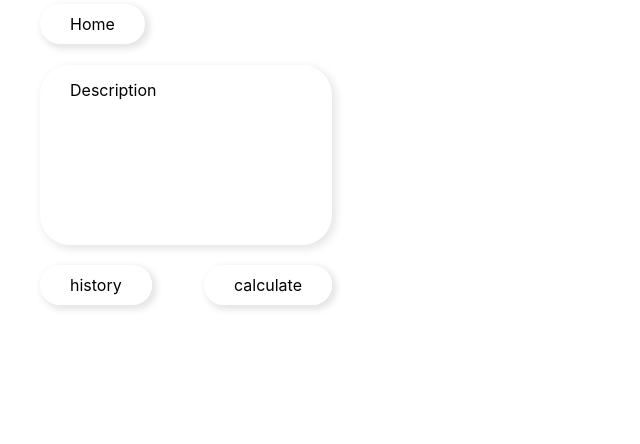
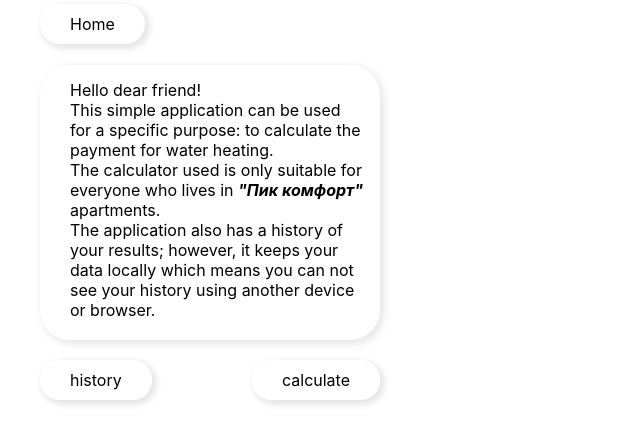
Before and after one commit to L1ghT0/-Pik-Comfort-Calculator, a React (Create React App) app: page / in a window 1280 px wide. Shown: the top 444 px of the page, without its empty margins (0-640 px from the left). Built offline with nearby package versions, Linux system fonts and the light colour scheme.

Commit message:
description text has been added

```diff
--- a/src/components/HomePage/HomePage.module.css
+++ b/src/components/HomePage/HomePage.module.css
@@ -8,16 +8,20 @@
     outline: none;
     box-shadow: 3px 3px 8px 1px rgba(0, 0, 0, .1);
     border-radius: 30px;
-    padding: 15px 12px;
-    padding-left: 30px;
+    padding: 15px 15px 20px 30px;
     align-items: flex-start;
-    width: 250px;
+    width: 295px;
     max-width: 400px;
     min-height: 150px;
     justify-content: space-between;
     word-wrap: break-word;
 
 }
+.description span {
+    font-weight: bold;
+    font-style: italic;
+}
+
 .buttons{
     display: flex;
     justify-content: space-between;
--- a/src/components/HomePage/HomePage.tsx
+++ b/src/components/HomePage/HomePage.tsx
@@ -10,7 +10,12 @@ const HomePage = (props: myProps) => {
     return (
         <div className={HomePageClasses.wrapper}>
             <div className={HomePageClasses.description}>
-                Description
+                Hello dear friend!<br/>
+                This simple application can be used for a specific purpose:
+                to calculate the payment for water heating. <br/>
+                The calculator used is only suitable for everyone who lives in <span>"Пик комфорт"</span> apartments. <br/>
+                The application also has a history of your results; however,
+                it keeps your data locally which means you can not see your history using another device or browser.
             </div>
             <div className={HomePageClasses.buttons}>
                 <div className={HomePageClasses.history}>
```
